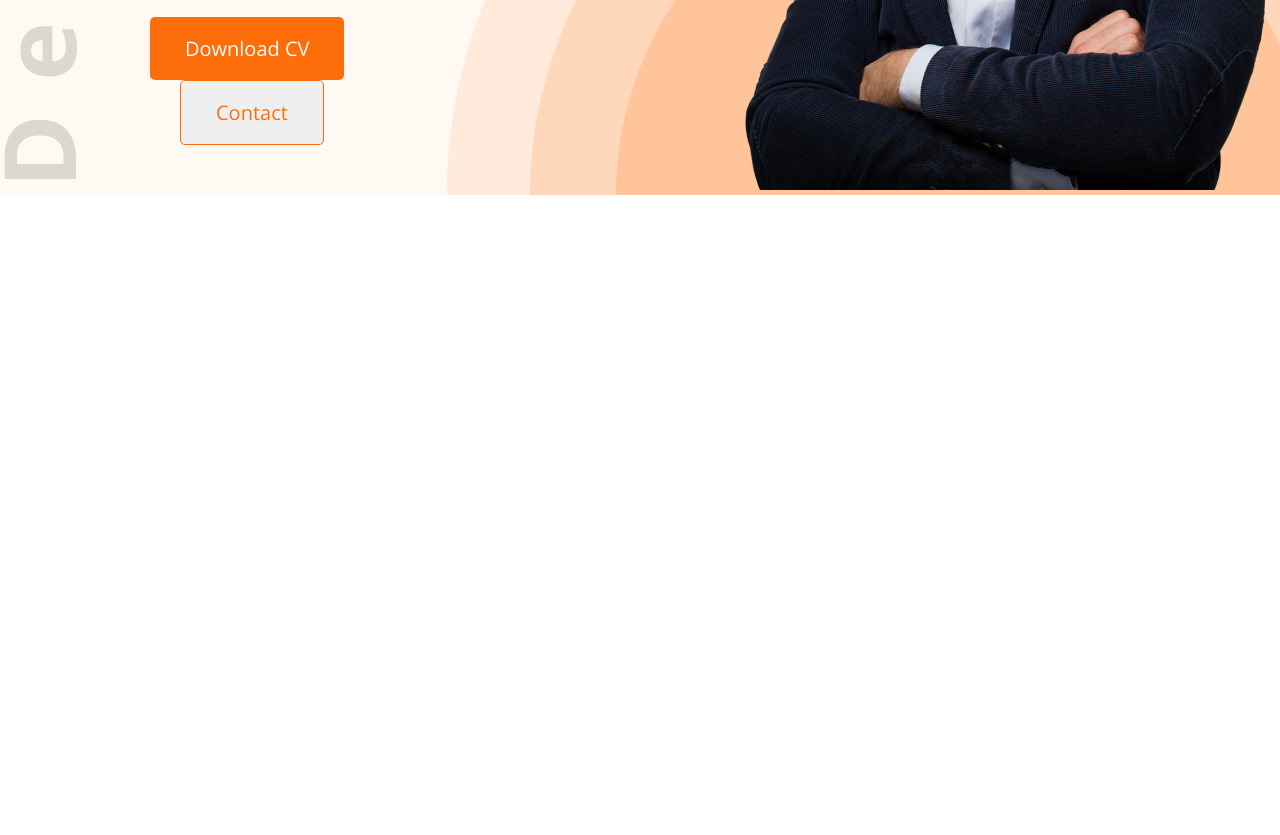
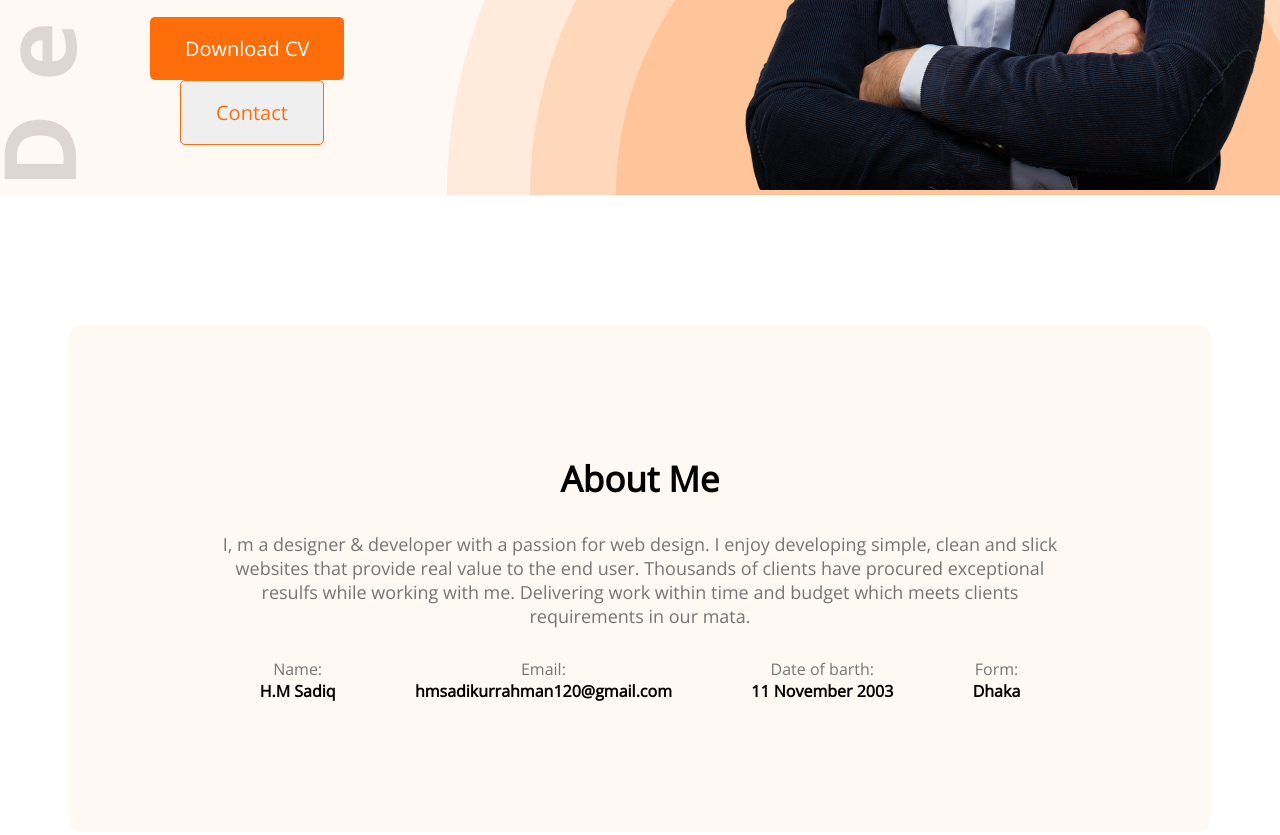
Before and after one commit to HmSani6699/portfolio-web, a plain HTML site: page index.html in a window 1280 px wide. Shown: the part 649-1484 px from the top of the page. Before the commit the page ends 844 px from the top, so only its background shows below. Drawn offline with nearby package versions, Linux system fonts and the light colour scheme; some icons are missing.

Commit message:
add in the about me scetion

```diff
--- a/css/style.css
+++ b/css/style.css
@@ -88,3 +88,43 @@ nav li {
     width: 584px;
     margin-left: 250px;
 }
+
+/* main section */
+main {
+    max-width: 1140px;
+    margin: 0 auto;
+}
+
+/* about-me section style */
+.about-me {
+    margin-top: 130px;
+    margin-bottom: 150px;
+    background: #FFF8F3;
+    border-radius: 10px;
+    padding: 130px 150px;
+}
+
+.about-title {
+    text-align: center;
+    margin-bottom: 30px;
+    font-weight: 700;
+    font-size: 35px;
+}
+
+.about-description {
+    color: #757575;
+    font-weight: 400;
+    font-size: 18px;
+    text-align: center;
+}
+
+.about-parsonal-info {
+    display: flex;
+    justify-content: space-around;
+    text-align: center;
+    margin-top: 30px;
+}
+
+.about-parsonal-info p {
+    color: #757575;
+}
--- a/index.html
+++ b/index.html
@@ -60,7 +60,40 @@
         </section>
     </header>
     <main>
+        <section class="about-me">
+            <h3 class="about-title">About Me</h3>
+            <p class="about-description">I, m a
+                designer & developer with a
+                passion for web design. I enjoy
+                developing simple, clean and slick
+                websites that provide real value
+                to the end user. Thousands of
+                clients have procured exceptional
+                resulfs while working with me.
+                Delivering work within time and
+                budget which meets clients
+                requirements in our mata.</p>
 
+            <div class="about-parsonal-info">
+                <div>
+                    <p>Name:</p>
+                    <h4>H.M Sadiq</h4>
+                </div>
+                <div>
+                    <p>Email:</p>
+                    <h4>hmsadikurrahman120@gmail.com
+                    </h4>
+                </div>
+                <div>
+                    <p>Date of barth:</p>
+                    <h4>11 November 2003</h4>
+                </div>
+                <div>
+                    <p>Form:</p>
+                    <h4>Dhaka</h4>
+                </div>
+            </div>
+        </section>
     </main>
     <footer>
 
```
